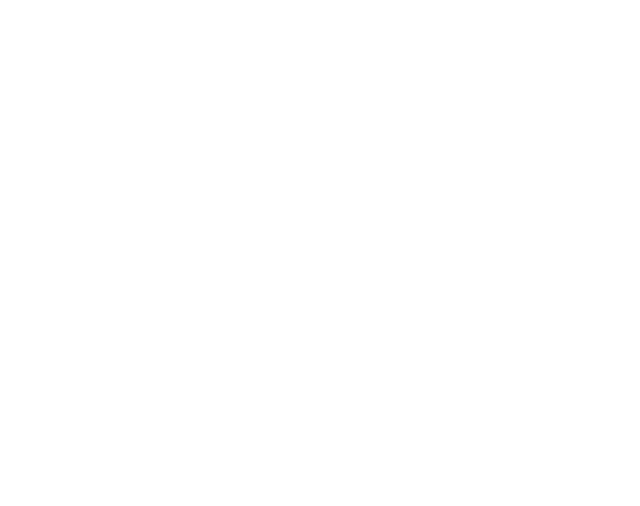
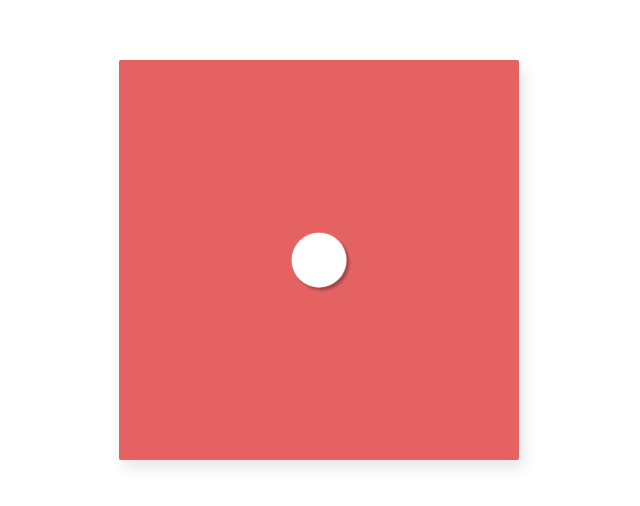
Before and after one commit to tunamagur0/css-challenges, a Nuxt app: page /challenges/4 in a window 1280 px wide. Before the commit this address had no page. Shown: the part 140-646 px from the top of the page, without its empty margins (321-961 px from the left). Built offline with nearby package versions, Linux system fonts and the light colour scheme.

Commit message:
Add day4.vue

```diff
--- a/pages/challenges/3.vue
+++ b/pages/challenges/3.vue
@@ -1,3 +1,4 @@
+// 未完成
 <template>
   <div class="frame">
     <div class="center">
--- /dev/null
+++ b/pages/challenges/4.vue
@@ -0,0 +1,106 @@
+<template>
+  <div class="frame">
+    <div class="circle1" />
+    <div class="circle2" />
+    <div class="circle3" />
+  </div>
+</template>
+
+<style lang="scss" scoped>
+// delete the following line if no text is used
+// edit the line if you wanna use other fonts
+@import url(https://fonts.googleapis.com/css?family=Open+Sans:700,300);
+
+// use only the available space inside the 400x400 frame
+.frame {
+  position: absolute;
+  top: 50%;
+  left: 50%;
+  width: 400px;
+  height: 400px;
+  margin-top: -200px;
+  margin-left: -200px;
+  border-radius: 2px;
+  box-shadow: 4px 8px 16px 0 rgba(0, 0, 0, 0.1);
+  overflow: hidden;
+  background: #e56262;
+  color: #333;
+  font-family: 'Open Sans', Helvetica, sans-serif;
+  -webkit-font-smoothing: antialiased;
+  -moz-osx-font-smoothing: grayscale;
+}
+
+.center {
+  position: absolute;
+  top: 50%;
+  left: 50%;
+  transform: translate(-50%, -50%);
+}
+$circle1-radius: 25%;
+$circle2-radius: 18%;
+$circle3-radius: 11%;
+
+$animate-time: 2s;
+$bezier: cubic-bezier(0.175, 0.955, 0.585, 1.01);
+
+@mixin circle($radius) {
+  position: absolute;
+  top: 50% - $radius/2;
+  left: 50% - $radius/2;
+  transform: translate(-50%, -50%);
+  background: white;
+  width: $radius;
+  height: $radius;
+  border-radius: 100%;
+  box-shadow: 5px 5px 5px 0 rgba(0, 0, 0, 0.3);
+}
+
+@keyframes animate-circle1 {
+  0%,
+  10% {
+    transform: scale(0, 0);
+  }
+
+  100% {
+    transform: scale(1, 1);
+  }
+}
+@keyframes animate-circle2 {
+  0%,
+  50% {
+    transform: scale(0, 0);
+  }
+
+  100% {
+    transform: scale(1, 1);
+  }
+}
+@keyframes animate-circle3 {
+  0%,
+  70% {
+    transform: scale(0, 0);
+  }
+
+  100% {
+    transform: scale(1, 1);
+  }
+}
+
+.circle1 {
+  @include circle($circle1-radius);
+
+  animation: animate-circle1 $animate-time infinite alternate $bezier;
+}
+
+.circle2 {
+  @include circle($circle2-radius);
+
+  animation: animate-circle2 $animate-time infinite alternate $bezier;
+}
+
+.circle3 {
+  @include circle($circle3-radius);
+
+  animation: animate-circle3 $animate-time infinite alternate $bezier;
+}
+</style>
--- a/pages/index.vue
+++ b/pages/index.vue
@@ -20,7 +20,7 @@
 export default Vue.extend({
   data() {
     return {
-      solved: [1, 2, 3],
+      solved: [1, 2, 3, 4],
     };
   },
 });
```
